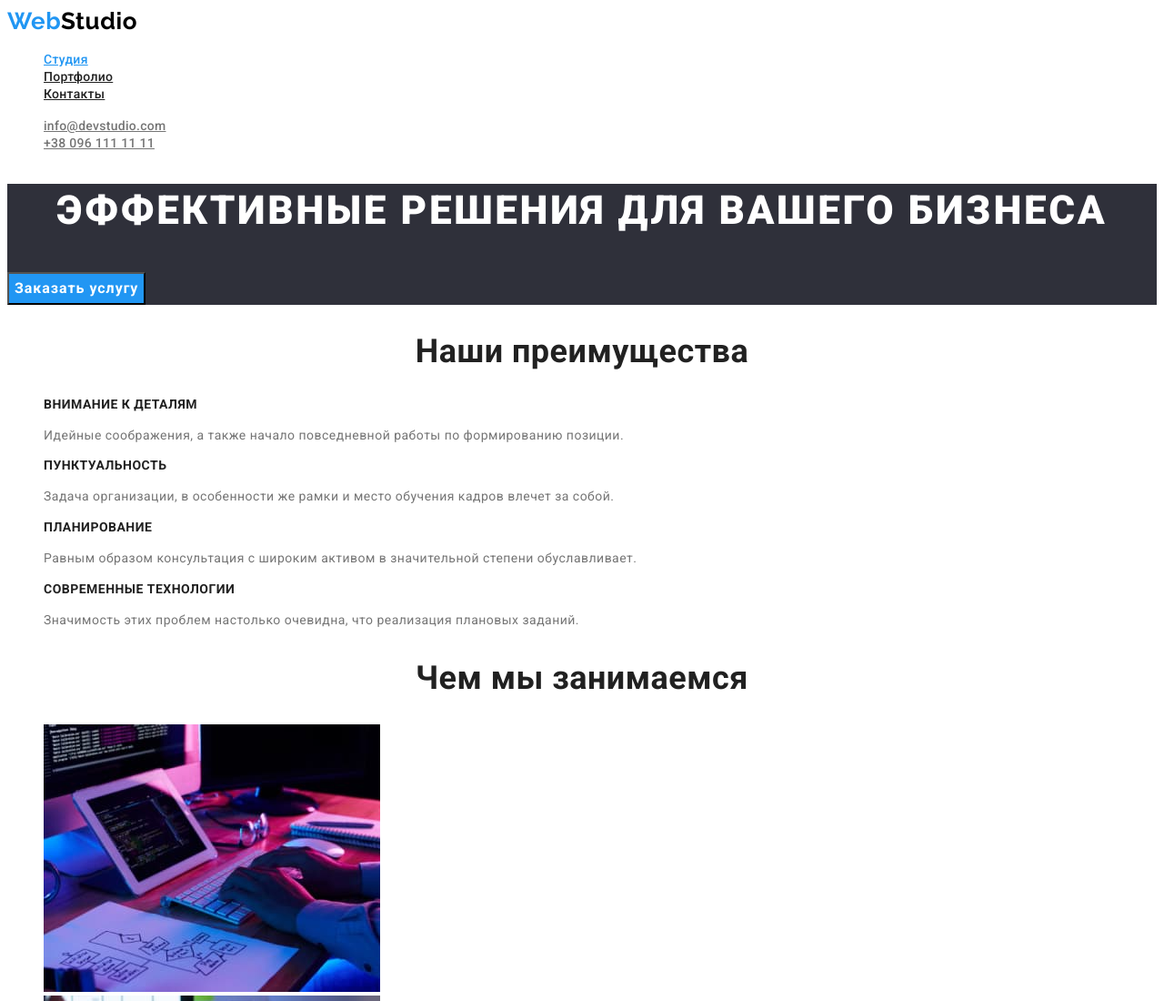
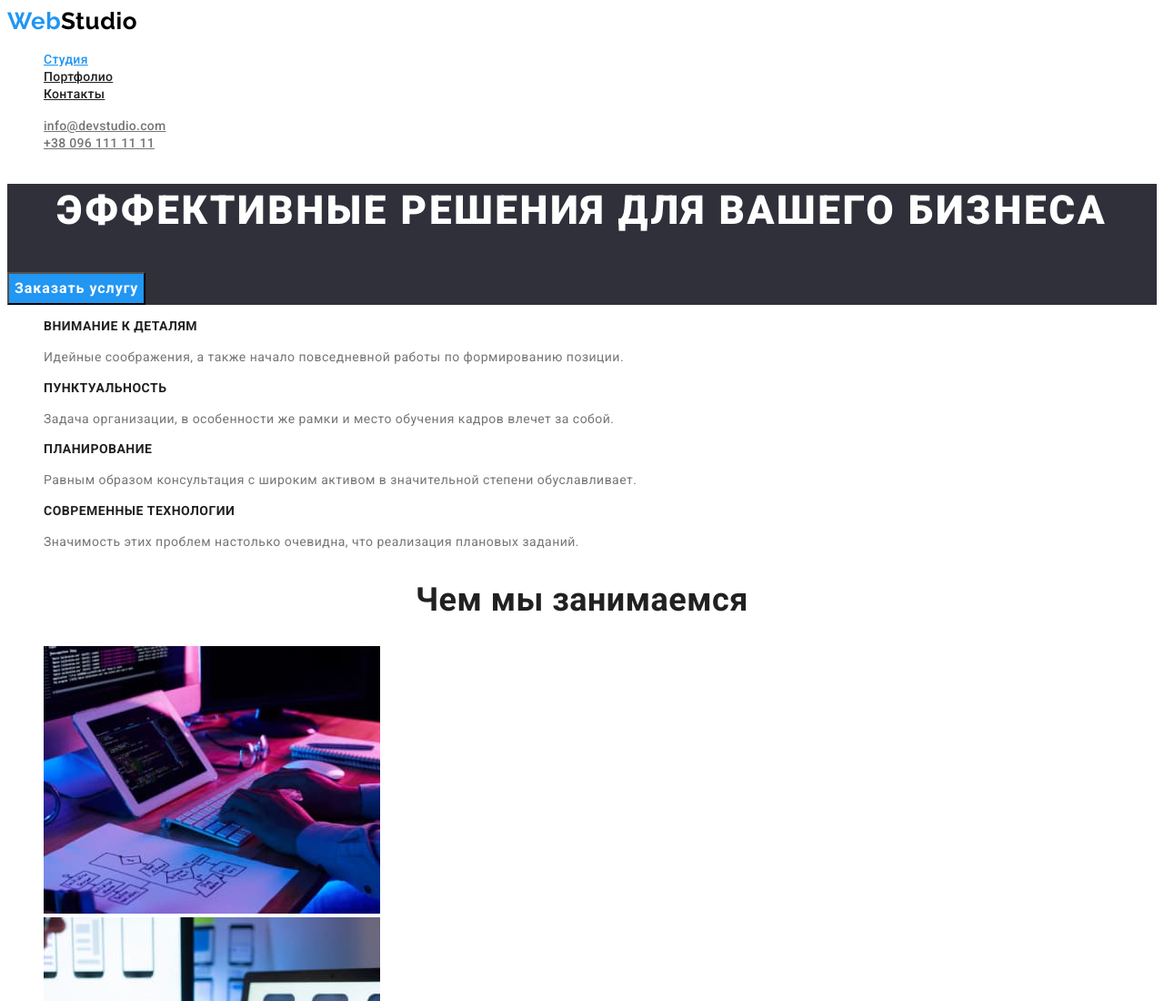
Before and after one commit to AnastasiyaSeroshtan/goit-markup-hw-02, a plain HTML site: page index.html in a window 1280 px wide. Shown: the top 1100 px of the page at 91% size. Drawn offline with Linux system fonts and the light colour scheme.

Commit message:
Делает скрытые заголовки

```diff
--- a/css/styles.css
+++ b/css/styles.css
@@ -93,6 +93,11 @@ body {
 /*======= END HERO =======*/
 
 /*======= START BENEFITS =======*/
+.visually-hidden {
+  position: fixed;
+  transform: scale(0);
+}
+
 .benefits-title,
 .activity-title,
 .team-title {
--- a/index.html
+++ b/index.html
@@ -47,7 +47,7 @@
 
       <!-- Наши преимущества-->
       <section>
-        <h2 class="benefits-title">Наши преимущества</h2>
+        <h2 class="benefits-title visually-hidden">Наши преимущества</h2>
         <!-- Сделать скрытый заголовок-->
         <ul class="list">
           <li>
```
Also changed, not shown: portfolio.html (+1 -1 lines).
